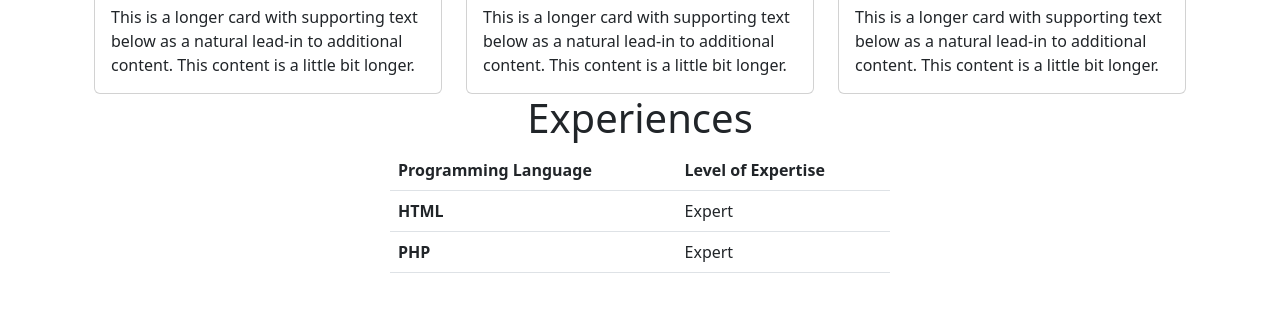
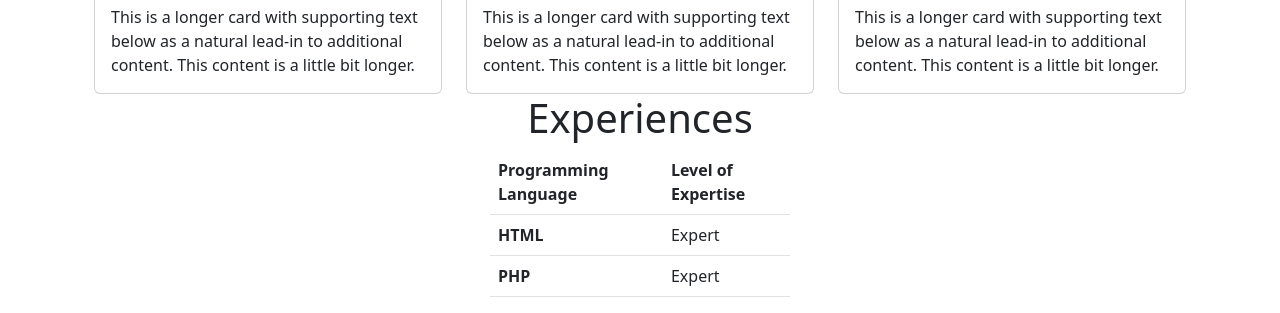
Before and after one commit to skylake28/bootstrap, a website: page index.html in a window 1280 px wide. Shown: the part 720-1033 px from the top of the page. Before the commit the page ends 1009 px from the top, so only its background shows below. Drawn offline with nearby package versions, Linux system fonts and the light colour scheme.

Commit message:
Update index.html

```diff
--- a/index.html
+++ b/index.html
@@ -76,7 +76,7 @@
 
       <div class="container-md justify-content-center">
         <h1 class="text-center"> Experiences</h1>
-        <table class="table" style="margin-right: auto; margin-left:auto; width: 500px; height: auto;">
+        <table class="table" style="margin-right: auto; margin-left:auto; width: 300px; height: auto;">
             <thead>
               <tr>
                 <th scope="col">Programming Language</th>
```
